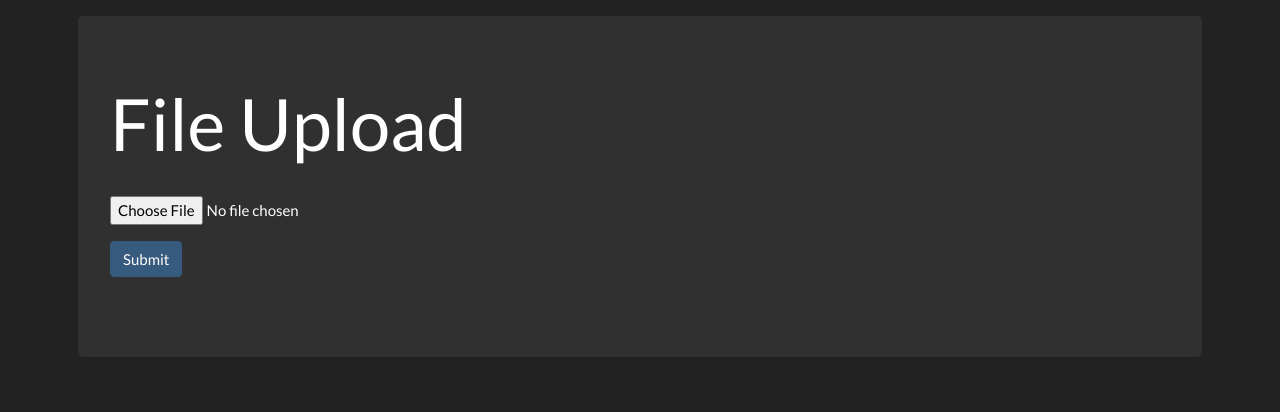
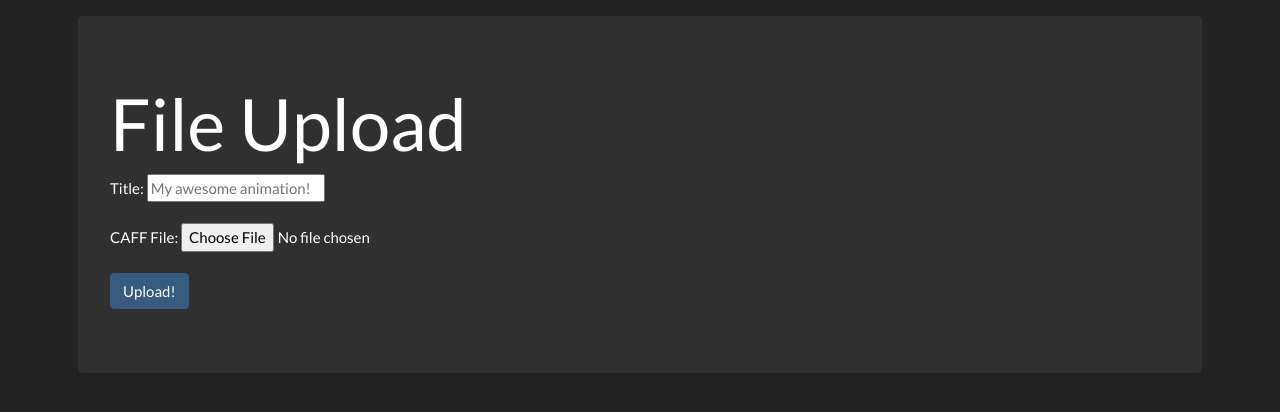
Before and after one commit to UnstableVortexSecurity/webshop, a Flask app: template src/templates/upload.html in a window 1280 px wide. Shown: the part 71-483 px from the top of the page. Run offline with Flask 2, Linux system fonts and the light colour scheme; the template is opened without the code that fills it, so the values that code supplies are empty; the visitor is signed in with stand-in values (Sample User, id 1).

Commit message:
added template

```diff
--- a/src/templates/upload.html
+++ b/src/templates/upload.html
@@ -4,11 +4,19 @@
     {% if current_user.is_authenticated %}
         <div class="jumbotron">
             <h1 class="display-3">File Upload</h1>
-    <br>
+            <div>
                 <form method="POST" action="" enctype="multipart/form-data">
-        <p><input type="file" name="file" accept=".caff"></p>
-        <p><input type="submit" value="Submit" class="btn btn-primary"></p>
+                    <div class="form-group">
+                        <label for="caffTitle">Title: </label>
+                        <input id="caffTitle" name="title" placeholder="My awesome animation!"/>
+                    </div>
+                    <div class="form-group">
+                        <label for="fileChooser">CAFF File: </label>
+                        <input id="fileChooser" type="file" name="file" accept=".caff">
+                    </div>
+                    <button type="submit" class="btn btn-primary">Upload!</button>
                 </form>
+            </div>
         </div>
     {% else %}
         <p><a href="{{ url_for_security('login') }}">Log in</a> to upload an animation.</p>
--- a/src/views/uploadview.py
+++ b/src/views/uploadview.py
@@ -16,3 +16,7 @@ class UploadView(FlaskView):
 
     def index(self):
         return render_template('upload.html')
+
+
+    def post(self):
+        pass
```
Lines whose indentation alone changed are shown as unchanged.
